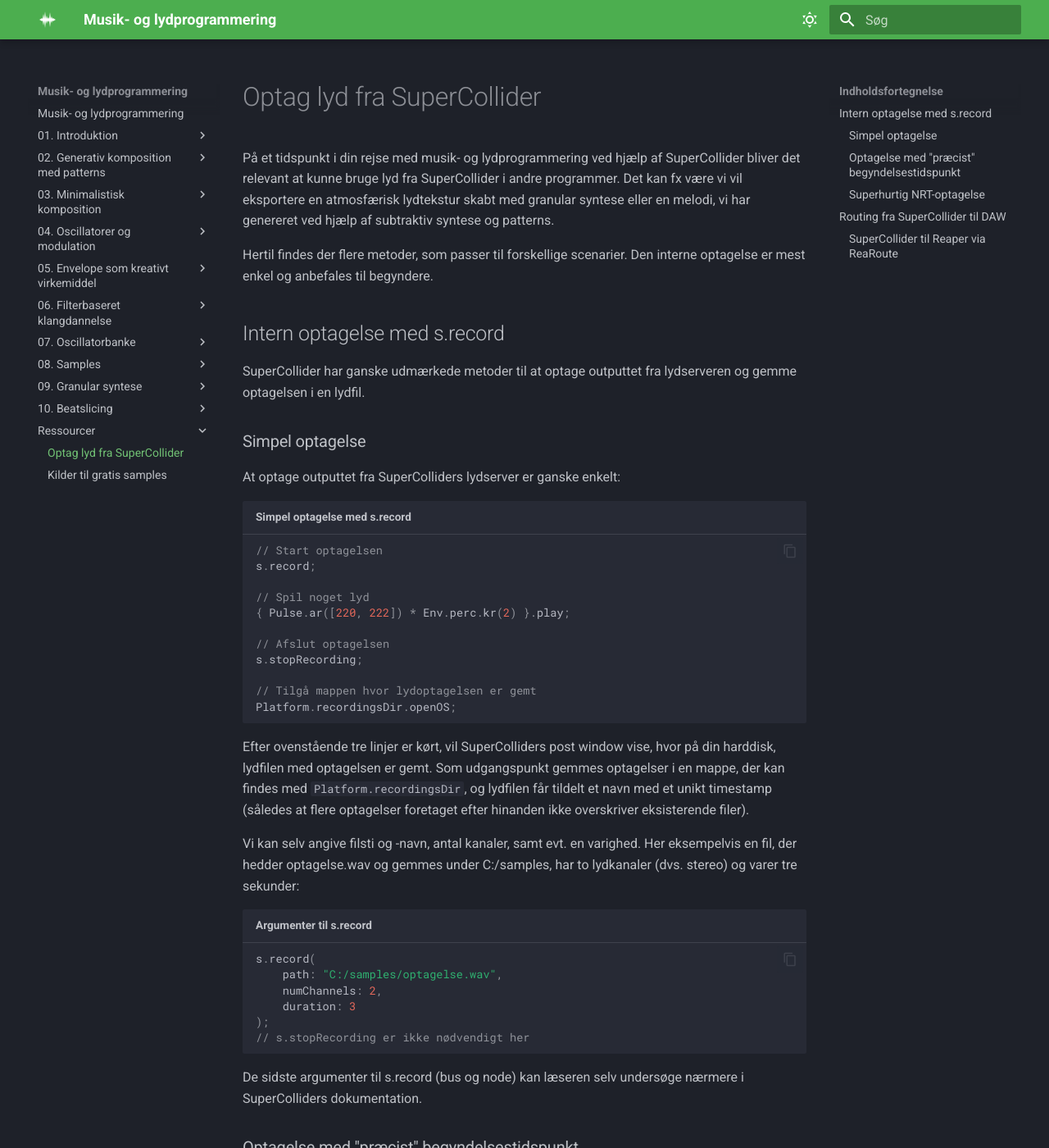
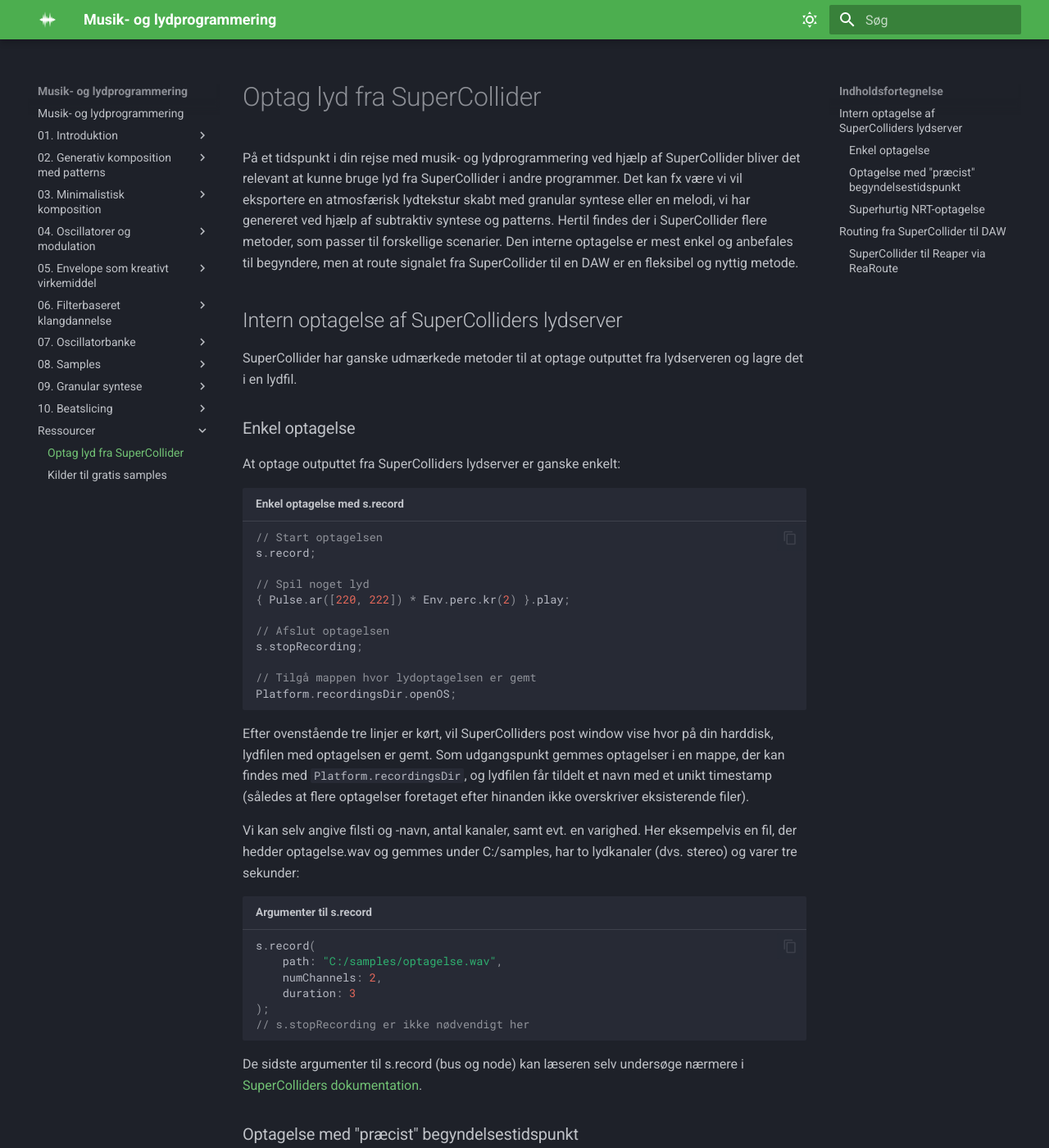
Before and after one commit to sparkletop/sparkletop.github.io, an MkDocs documentation site: the page built from docs/Ressourcer/art2-optag_supercollider.md, in a window 1280 px wide and 1400 px high. Shown: the whole window at 82% size. Built offline with MkDocs 1.6.1 and Material for MkDocs 9.7.7, drawn with Linux system fonts in a browser that asks for light colours.

Commit message:
minor fix

````diff
--- a/docs/Ressourcer/art2-optag_supercollider.md
+++ b/docs/Ressourcer/art2-optag_supercollider.md
@@ -1,18 +1,16 @@
 # Optag lyd fra SuperCollider
 
-På et tidspunkt i din rejse med musik- og lydprogrammering ved hjælp af SuperCollider bliver det relevant at kunne bruge lyd fra SuperCollider i andre programmer. Det kan fx være vi vil eksportere en atmosfærisk lydtekstur skabt med granular syntese eller en melodi, vi har genereret ved hjælp af subtraktiv syntese og patterns.
+På et tidspunkt i din rejse med musik- og lydprogrammering ved hjælp af SuperCollider bliver det relevant at kunne bruge lyd fra SuperCollider i andre programmer. Det kan fx være vi vil eksportere en atmosfærisk lydtekstur skabt med granular syntese eller en melodi, vi har genereret ved hjælp af subtraktiv syntese og patterns. Hertil findes der i SuperCollider flere metoder, som passer til forskellige scenarier. Den interne optagelse er mest enkel og anbefales til begyndere, men at route signalet fra SuperCollider til en DAW er en fleksibel og nyttig metode.
 
-Hertil findes der flere metoder, som passer til forskellige scenarier. Den interne optagelse er mest enkel og anbefales til begyndere.
+## Intern optagelse af SuperColliders lydserver
 
-## Intern optagelse med s.record
+SuperCollider har ganske udmærkede metoder til at optage outputtet fra lydserveren og lagre det i en lydfil.
 
-SuperCollider har ganske udmærkede metoder til at optage outputtet fra lydserveren og gemme optagelsen i en lydfil.
-
-### Simpel optagelse
+### Enkel optagelse
 
 At optage outputtet fra SuperColliders lydserver er ganske enkelt:
 
-```sc title="Simpel optagelse med s.record"
+```sc title="Enkel optagelse med s.record"
 
 // Start optagelsen
 s.record;
@@ -27,10 +25,9 @@
 Platform.recordingsDir.openOS;
 ```
 
-Efter ovenstående tre linjer er kørt, vil SuperColliders post window vise, hvor på din harddisk, lydfilen med optagelsen er gemt. Som udgangspunkt gemmes optagelser i en mappe, der kan findes med `Platform.recordingsDir`, og lydfilen får tildelt et navn med et unikt timestamp (således at flere optagelser foretaget efter hinanden ikke overskriver eksisterende filer).
+Efter ovenstående tre linjer er kørt, vil SuperColliders post window vise hvor på din harddisk, lydfilen med optagelsen er gemt. Som udgangspunkt gemmes optagelser i en mappe, der kan findes med `Platform.recordingsDir`, og lydfilen får tildelt et navn med et unikt timestamp (således at flere optagelser foretaget efter hinanden ikke overskriver eksisterende filer).
 
 Vi kan selv angive filsti og -navn, antal kanaler, samt evt. en varighed. Her eksempelvis en fil, der hedder optagelse.wav og gemmes under C:/samples, har to lydkanaler (dvs. stereo) og varer tre sekunder:
-
 
 ```sc title="Argumenter til s.record"
 s.record(
@@ -41,7 +38,7 @@
 // s.stopRecording er ikke nødvendigt her
 ```
 
-De sidste argumenter til s.record (bus og node) kan læseren selv undersøge nærmere i SuperColliders dokumentation.
+De sidste argumenter til s.record (bus og node) kan læseren selv undersøge nærmere i [SuperColliders dokumentation](https://docs.supercollider.online/Classes/Server.html#-record).
 
 ### Optagelse med "præcist" begyndelsestidspunkt
 
````
